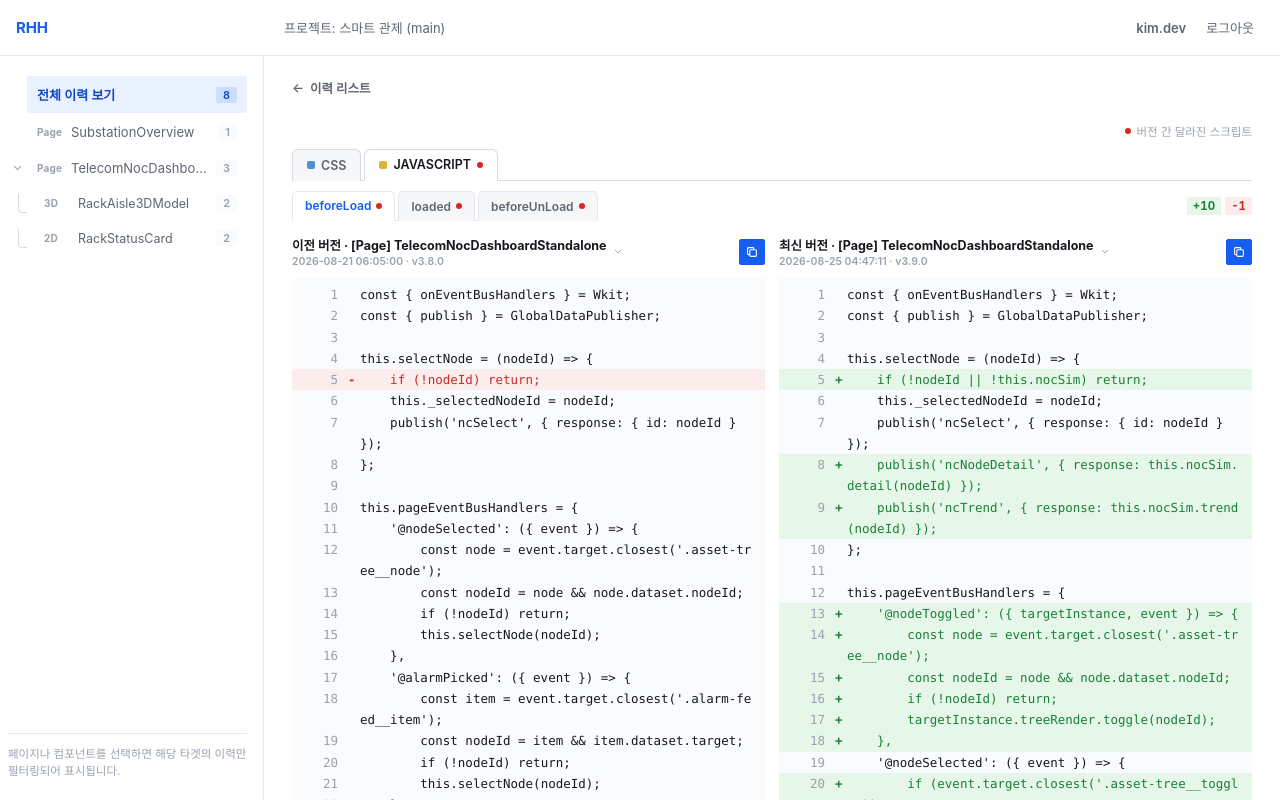
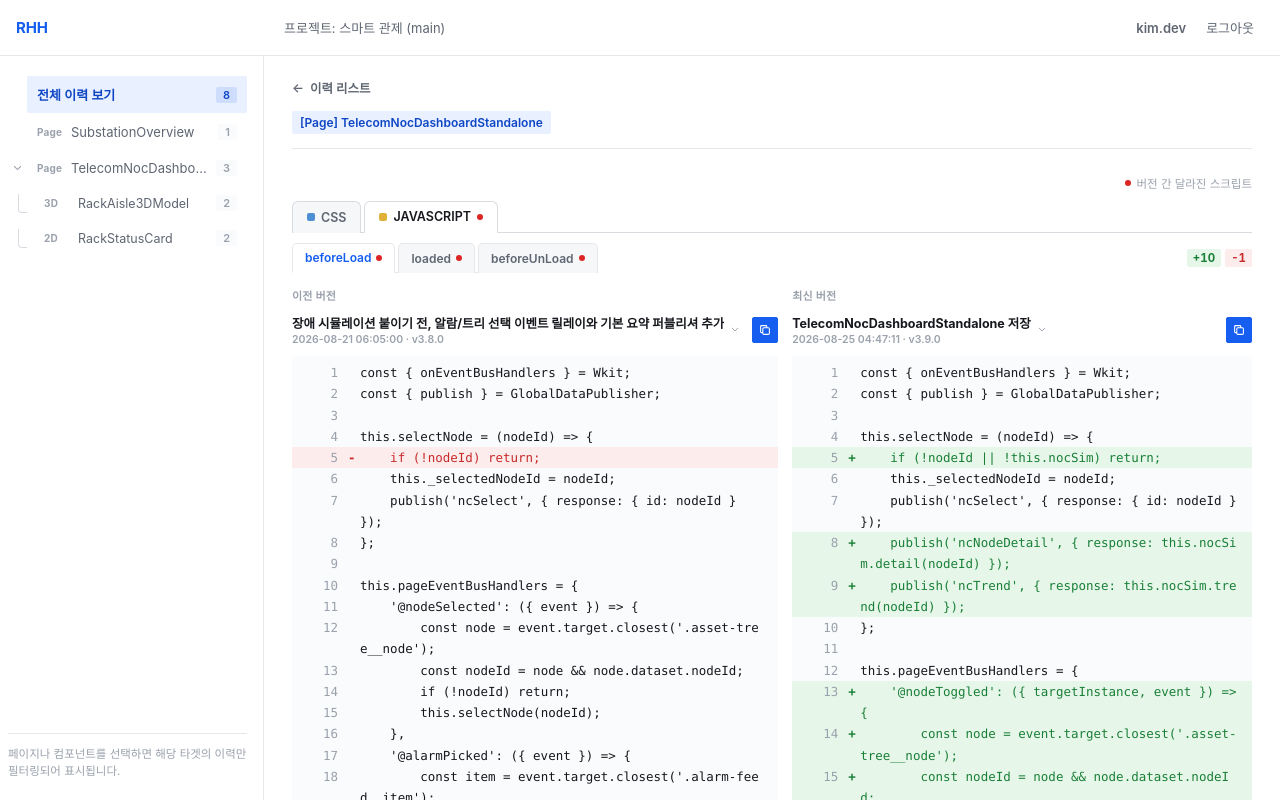
Before and after one commit to wemb-toyproject-rhh/2026_toy_project_h, a React (Vite) app in the folder frontend/: page /compare in a window 1280 px wide. Built offline with nearby package versions, Linux system fonts and the light colour scheme; a web font is replaced by a local one.

Commit message:
style: 비교 페이지 드롭다운 텍스트 제목으로 수정

```diff
--- a/frontend/src/components/compare/SideBySideDiff.jsx
+++ b/frontend/src/components/compare/SideBySideDiff.jsx
@@ -8,6 +8,7 @@ export default function SideBySideDiff({ left, right }) {
     <div className={styles.grid}>
       {[left, right].map((pane, idx) => (
         <div key={idx} className={styles.pane}>
+          <span className={styles.paneKind}>{pane.kind}</span>
           <div className={styles.paneHeader}>
             <VersionSelect
               label={pane.label}
--- a/frontend/src/components/compare/SideBySideDiff.module.css
+++ b/frontend/src/components/compare/SideBySideDiff.module.css
@@ -11,6 +11,13 @@
   gap: 10px;
 }
 
+.paneKind {
+  font-size: 11px;
+  font-weight: 700;
+  letter-spacing: 0.02em;
+  color: var(--color-text-muted);
+}
+
 .paneHeader {
   display: flex;
   justify-content: space-between;
--- a/frontend/src/pages/CompareHistoryPage.jsx
+++ b/frontend/src/pages/CompareHistoryPage.jsx
@@ -2,6 +2,7 @@ import { useMemo, useState } from "react";
 import { useLocation } from "react-router-dom";
 import { filterEntriesByTarget, getEntryById, getTabContent } from "../mocks/historyAdapter.js";
 import { computeDiff } from "../utils/diff.js";
+import Badge from "../components/common/Badge.jsx";
 import BackLink from "../components/common/BackLink.jsx";
 import ScrollToTopButton from "../components/common/ScrollToTopButton.jsx";
 import DiffStatBadge from "../components/common/DiffStatBadge.jsx";
@@ -70,6 +71,10 @@ export default function CompareHistoryPage() {
     <div className={styles.page}>
       <BackLink />
 
+      <div className={styles.header}>
+        <Badge tone="accent">{olderVersion.targetLabel}</Badge>
+      </div>
+
       <SubTabGroup
         primaryTabs={olderVersion.primaryTabs}
         lifecycles={olderVersion.lifecycles}
@@ -85,7 +90,8 @@ export default function CompareHistoryPage() {
 
       <SideBySideDiff
         left={{
-          label: `이전 버전 · ${olderVersion.targetLabel}`,
+          kind: "이전 버전",
+          label: olderVersion.title,
           meta: formatVersionMeta(olderVersion),
           lines: left,
           code: codeOld,
@@ -93,7 +99,8 @@ export default function CompareHistoryPage() {
           onSelect: setOlderId,
         }}
         right={{
-          label: `최신 버전 · ${newerVersion.targetLabel}`,
+          kind: "최신 버전",
+          label: newerVersion.title,
           meta: formatVersionMeta(newerVersion),
           lines: right,
           code: codeNew,
--- a/frontend/src/pages/CompareHistoryPage.module.css
+++ b/frontend/src/pages/CompareHistoryPage.module.css
@@ -3,3 +3,8 @@
   flex-direction: column;
   gap: 14px;
 }
+
+.header {
+  padding-bottom: 14px;
+  border-bottom: 1px solid var(--color-border);
+}
```
